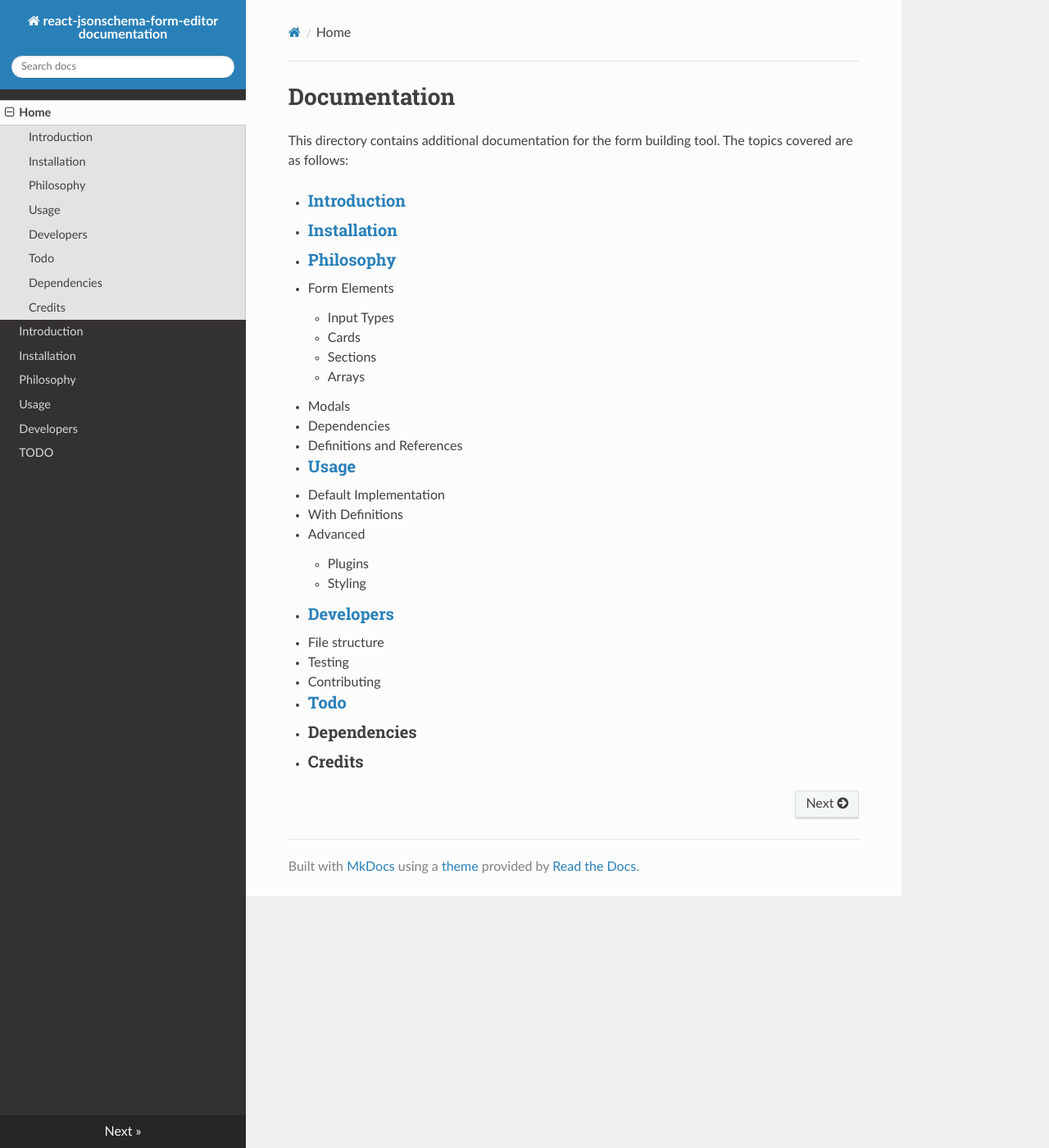
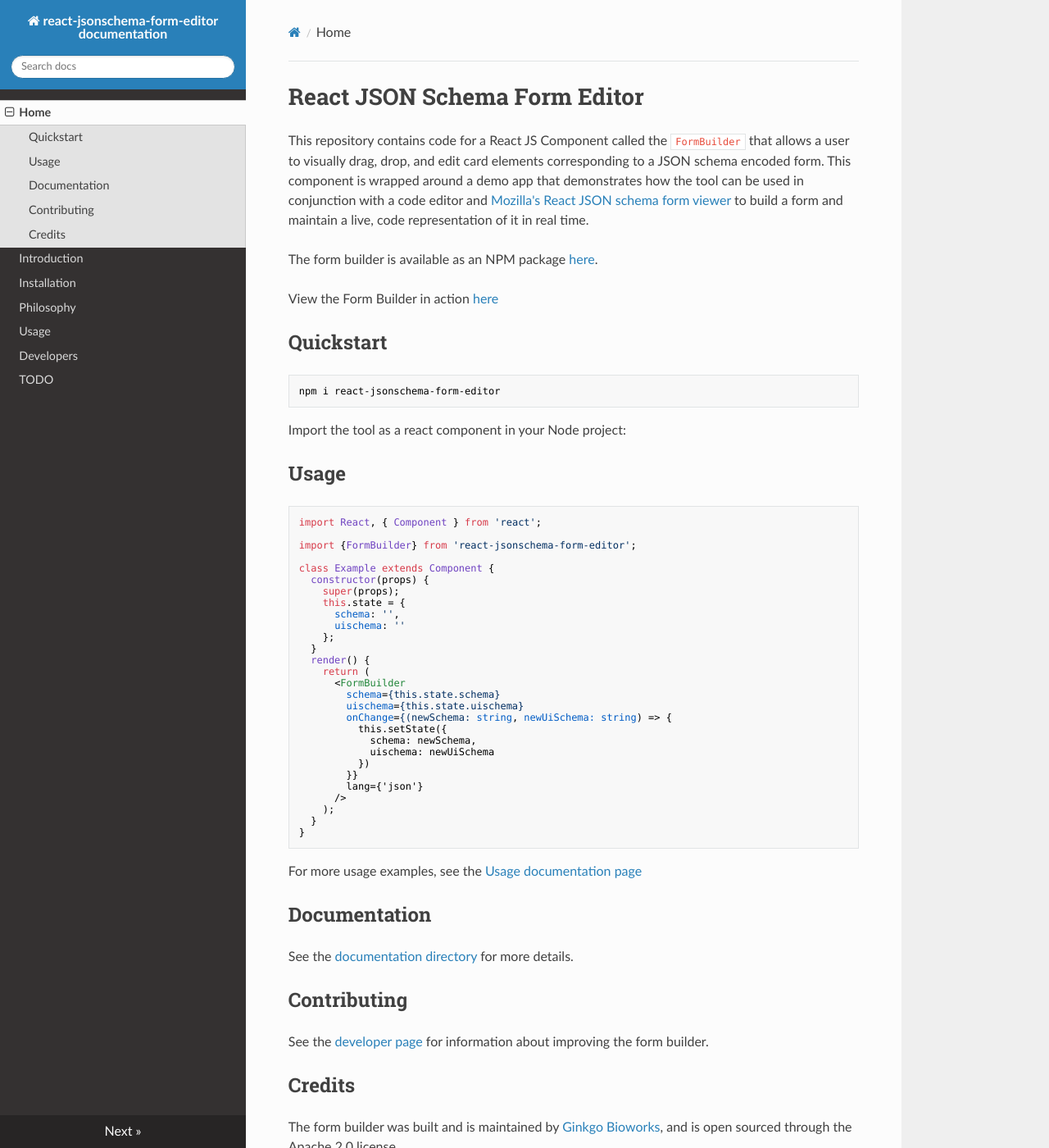
Before and after one commit to ginkgobioworks/react-json-schema-form-builder, an MkDocs documentation site: the page built from docs/index.md, in a window 1280 px wide and 1400 px high. Shown: the whole window at 82% size. Built offline with MkDocs 1.6.1, drawn with Linux system fonts in a browser that asks for light colours; nearby versions of some CDN libraries.

Commit message:
Update index

````diff
--- a/docs/index.md
+++ b/docs/index.md
@@ -1,38 +1,62 @@
-# Documentation
+# React JSON Schema Form Editor
 
-This directory contains additional documentation for the form building tool. The topics covered are as follows:
+This repository contains code for a React JS Component called the `FormBuilder` that allows a user to visually drag, drop, and edit card elements corresponding to a JSON schema encoded form. This component is wrapped around a demo app that demonstrates how the tool can be used in conjunction with a code editor and [Mozilla's React JSON schema form viewer](https://github.com/rjsf-team/react-jsonschema-form) to build a form and maintain a live, code representation of it in real time.
 
-- ### [Introduction](https://github.com/ginkgobioworks/react-jsonschema-form-editor/blob/main/docs/Introduction.md)
+The form builder is available as an NPM package [here](https://www.npmjs.com/package/react-jsonschema-form-editor).
 
-- ### [Installation](https://github.com/ginkgobioworks/react-jsonschema-form-editor/blob/main/docs/Installation.md)
+View the Form Builder in action [here](https://ginkgobioworks.github.io/react-jsonschema-form-editor/)
 
-- ### [Philosophy](https://github.com/ginkgobioworks/react-jsonschema-form-editor/blob/main/docs/Philosophy.md)
+## Quickstart
 
-  - Form Elements
-    - Input Types
-    - Cards
-    - Sections
-    - Arrays
-  - Modals
-  - Dependencies
-  - Definitions and References
+```bash
+npm i react-jsonschema-form-editor
+```
 
-- ### [Usage](https://github.com/ginkgobioworks/react-jsonschema-form-editor/blob/main/docs/Usage.md)
+Import the tool as a react component in your Node project:
 
-  - Default Implementation
-  - With Definitions
-  - Advanced
-    - Plugins
-    - Styling
+## Usage
 
-- ### [Developers](https://github.com/ginkgobioworks/react-jsonschema-form-editor/blob/main/docs/)
+```javascript
+import React, { Component } from 'react';
 
-  - File structure
-  - Testing
-  - Contributing
+import {FormBuilder} from 'react-jsonschema-form-editor';
 
-- ### [Todo](https://github.com/ginkgobioworks/react-jsonschema-form-editor/blob/main/docs/TODO.md)
+class Example extends Component {
+  constructor(props) {
+    super(props);
+    this.state = {
+      schema: '',
+      uischema: ''
+    };
+  }
+  render() {
+    return (
+      <FormBuilder
+        schema={this.state.schema}
+        uischema={this.state.uischema}
+        onChange={(newSchema: string, newUiSchema: string) => {
+          this.setState({
+            schema: newSchema,
+            uischema: newUiSchema
+          })
+        }}
+        lang={'json'}
+      />
+    );
+  }
+}
+```
 
-- ### Dependencies
+For more usage examples, see the [Usage documentation page](https://github.com/ginkgobioworks/react-jsonschema-form-editor/blob/main/docs/Usage.md)
 
-- ### Credits
+## Documentation
+
+See the [documentation directory](https://github.com/ginkgobioworks/react-jsonschema-form-editor/blob/main/docs/) for more details.
+
+## Contributing
+
+See the [developer page](https://github.com/ginkgobioworks/react-jsonschema-form-editor/blob/main/docs/Developers.md) for information about improving the form builder.
+
+## Credits
+
+The form builder was built and is maintained by [Ginkgo Bioworks](https://www.ginkgobioworks.com/), and is open sourced through the Apache 2.0 license.
````
